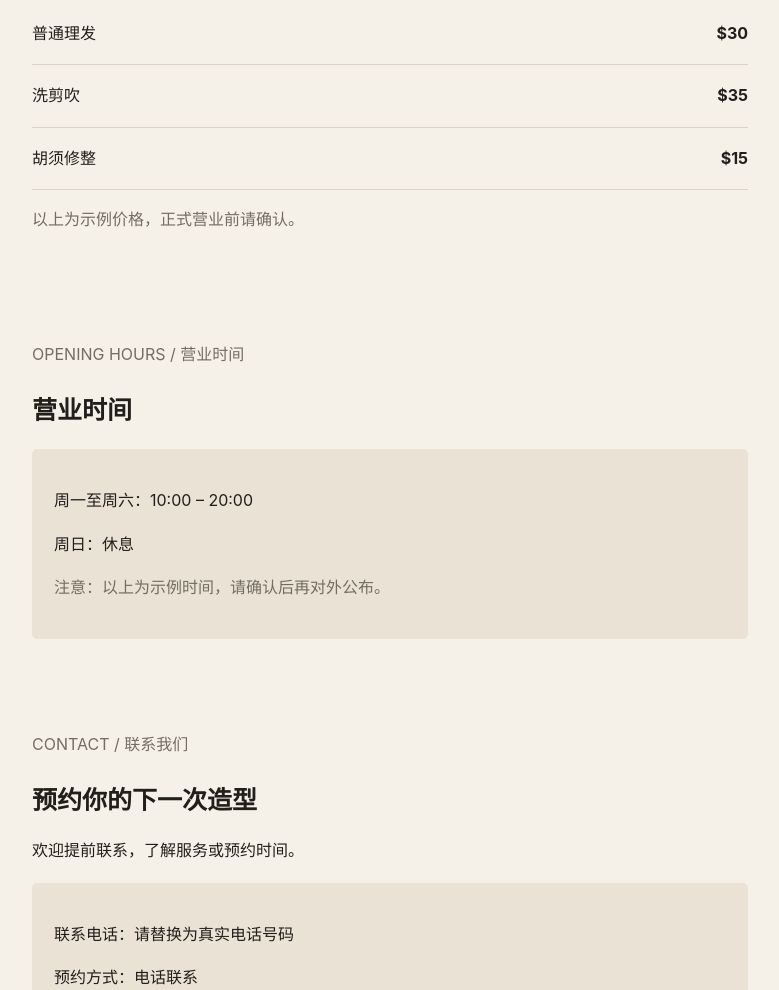
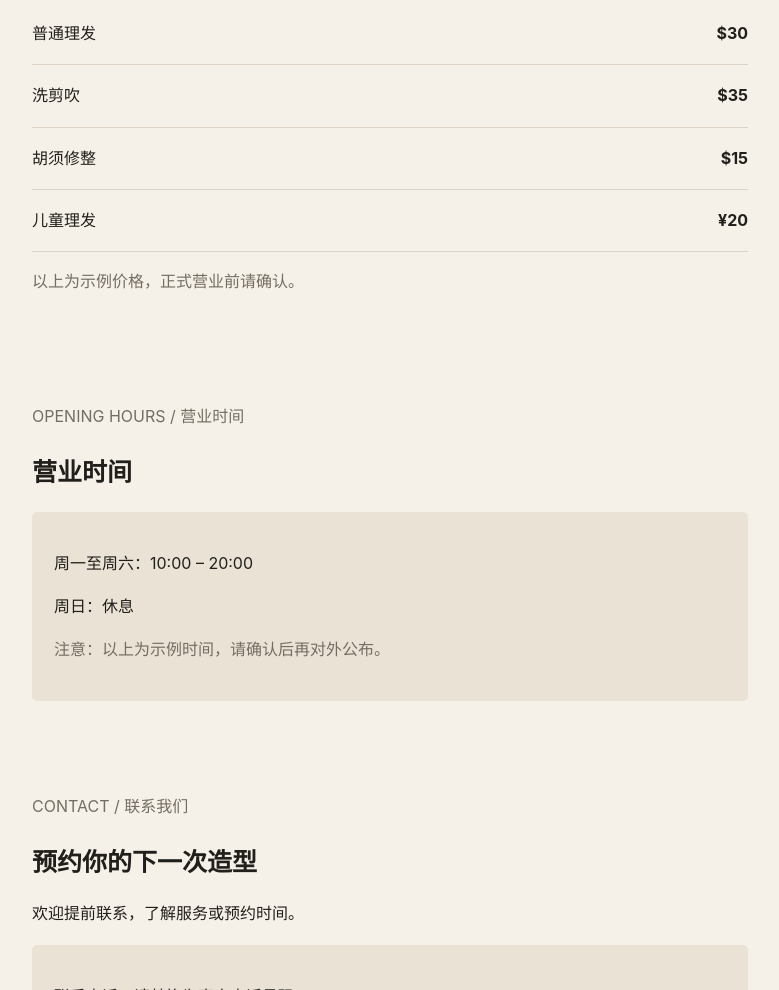
Before and after one commit to taoh4527-oss/jianjian-barber, a plain HTML site: page index.html in a window 1280 px wide. Shown: the part 928-1918 px from the top of the page, without its empty margins (250-1029 px from the left). Drawn offline with Linux system fonts and the light colour scheme.

Commit message:
新增儿童理发服务

```diff
--- a/index.html
+++ b/index.html
@@ -106,6 +106,7 @@ footer {
     <div class="service"><span>普通理发</span><span class="price">$30</span></div>
     <div class="service"><span>洗剪吹</span><span class="price">$35</span></div>
     <div class="service"><span>胡须修整</span><span class="price">$15</span></div>
+    <div class="service"><span>儿童理发</span><span class="price">¥20</span></div>
     <p class="muted">以上为示例价格，正式营业前请确认。</p>
   </section>
 
```
